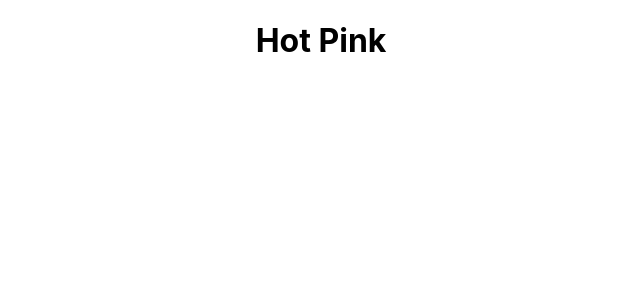
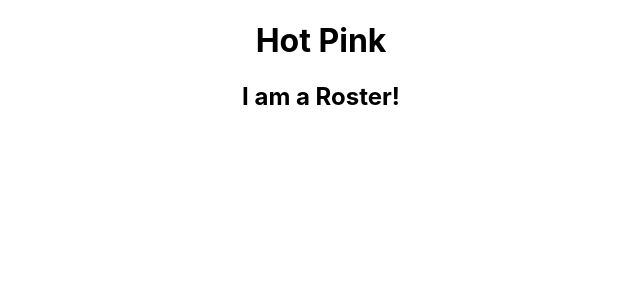
Before and after one commit to mousesaver/fiking-flow-test2, a React (Create React App) app: page / in a window 1280 px wide. Shown: the top 300 px of the page, without its empty margins (319-959 px from the left). Built offline with nearby package versions, Linux system fonts and the light colour scheme.

Commit message:
added changes from GAbe

```diff
--- a/src/App.js
+++ b/src/App.js
@@ -1,10 +1,14 @@
 import logo from './logo.svg';
 import './App.css';
+import Roster from './components/Roster';
 
 function App() {
   return (
     <div className="App">
       <h1>Hot Pink</h1>
+
+      <Roster />
+
     </div>
   );
 }
--- a/src/components/Roster.jsx
+++ b/src/components/Roster.jsx
@@ -0,0 +1,7 @@
+export default function Roster() {
+  return (
+    <>
+      <h2>I am a Roster!</h2>
+    </>
+  )
+}
```
